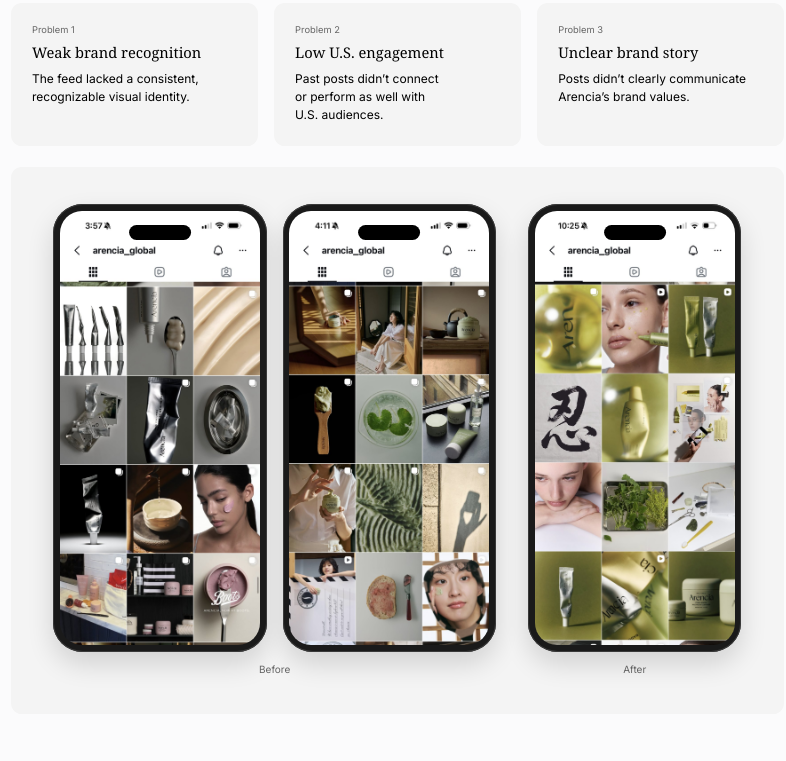
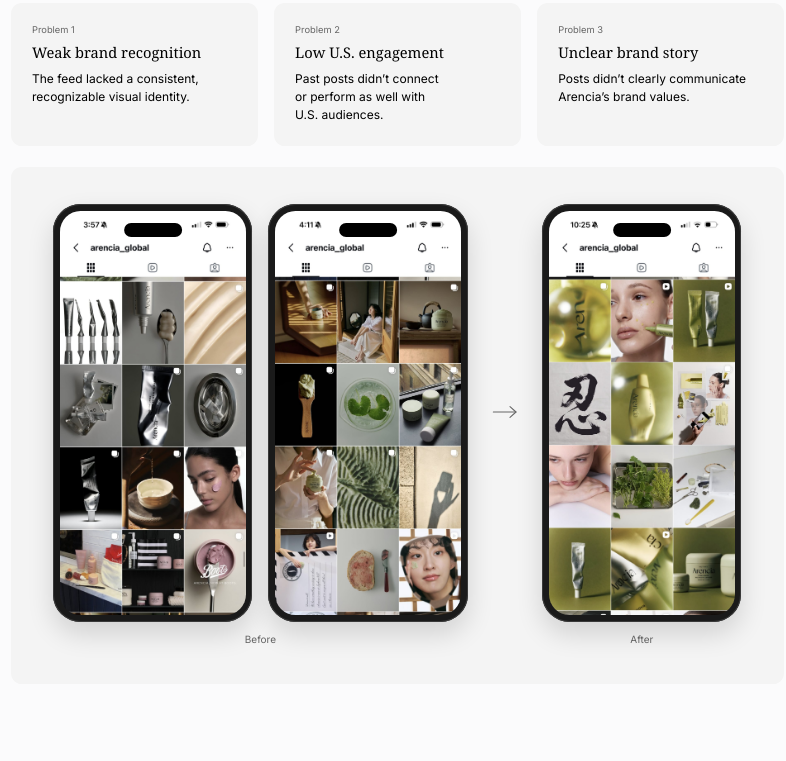
Before and after one commit to juneyangdesign/juneyangdesign.github.io, a plain HTML site: page arencia-site/index.html in a window 1280 px wide. Shown: the part 1290-2051 px from the top of the page, without its empty margins (295-1081 px from the left). Drawn offline with Linux system fonts and the light colour scheme; a web font is replaced by a local one.

Commit message:
Arencia: arrow between before and after feeds
Co-Authored-By: Claude Opus 5.5 <noreply@anthropic.com>
Claude-Session: https://claude.ai/code/session_015vF3fknx26ijuPFq6BGXjN

```diff
--- a/arencia-site/index.html
+++ b/arencia-site/index.html
@@ -8,7 +8,7 @@
   <link rel="preconnect" href="https://fonts.googleapis.com">
   <link rel="preconnect" href="https://fonts.gstatic.com" crossorigin>
   <link href="https://fonts.googleapis.com/css2?family=Hedvig+Letters+Serif:opsz@12..24&family=Inter:wght@400;500&display=swap" rel="stylesheet">
-  <link rel="stylesheet" href="styles.css?v=14">
+  <link rel="stylesheet" href="styles.css?v=15">
   <script>
     // Scale the 1920px design to the window width, same as the other case studies.
     (function () {
@@ -95,6 +95,7 @@
                   <div class="phone"><img src="images/feed-before-2.jpg?v=4" width="900" height="1955" loading="lazy" alt="Earlier posts in warm wood and green: a hanok interior, a teapot, a wooden spatula of cleanser, a shadow of a hand and a Sephora letter"></div>
                 </div>
               </figure>
+              <div class="feeds__arrow" aria-hidden="true"><svg width="40" height="24" viewBox="0 0 40 24" fill="none" stroke="currentColor" stroke-width="1.6" stroke-linecap="round" stroke-linejoin="round"><path d="M2 12h34"/><path d="M27 4l9 8-9 8"/></svg></div>
               <figure class="feeds__after">
                 <figcaption class="caption">After</figcaption>
                 <div class="phone"><img src="images/feed-after-grid.jpg?v=2" width="900" height="1955" loading="lazy" alt="The rebranded grid in olive green, gold and soft white: a bottle under glass, models, calligraphy, greens on a silver tray and Booster Shot tubes"></div>
--- a/arencia-site/styles.css
+++ b/arencia-site/styles.css
@@ -528,9 +528,10 @@ a { color: inherit; text-decoration: none; }
 
 /* ---- Arencia additions ---- */
 /* Feed before (two screenshots) and after (one), at the same post size */
-.feeds { display: grid; grid-template-columns: 1fr var(--gutter) 1fr var(--text-gap) 1fr; }
+.feeds { display: grid; grid-template-columns: 1fr var(--gutter) 1fr 112px 1fr; }
 .feeds__before { grid-column: 1 / 4; }
 .feeds__after { grid-column: 5; }
+.feeds__arrow { grid-column: 4; grid-row: 1; display: flex; align-items: center; justify-content: center; padding-bottom: 40px; color: var(--black-60); }  /* centred on the phones, not their labels */
 .feeds figure { margin: 0; display: flex; flex-direction: column; gap: 16px; }
 .feeds figcaption { order: 2; }   /* label sits under the phones */
 .feeds__pair { display: grid; grid-template-columns: 1fr 1fr; gap: var(--gutter); }
@@ -573,6 +574,7 @@ a.link { text-decoration: underline; text-underline-offset: 3px; }
   .duo-panel, .video-row { grid-template-columns: 1fr; }
   .feeds { grid-template-columns: 1fr; gap: 32px; }
   .feeds__before, .feeds__after { grid-column: 1; }
+  .feeds__arrow { grid-column: 1; grid-row: auto; padding: 0; transform: rotate(90deg); }
   .feeds { padding: 24px; }
   .feeds__after .phone { width: calc((100% - 12px) / 2); }
   .feeds__pair { gap: 12px; }
```
